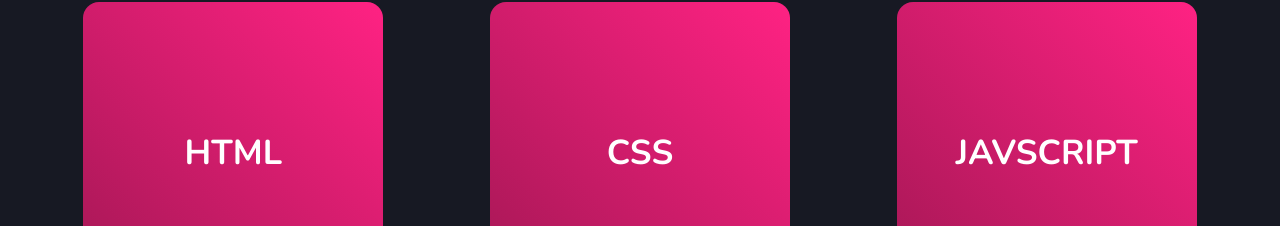
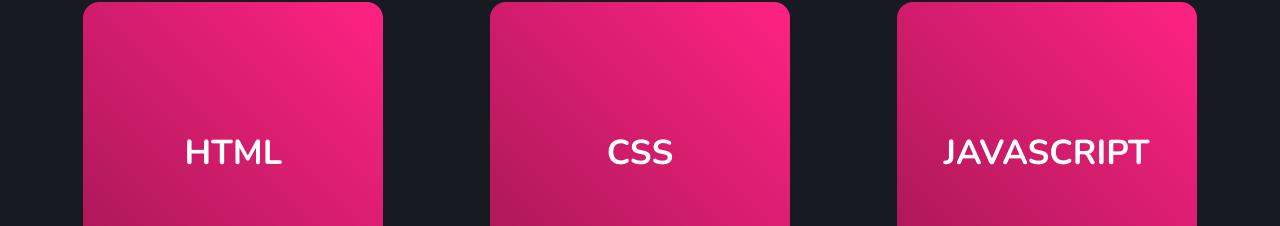
Before and after one commit to DemetriuGabriel/my-linktree, a website: page index.html in a window 1280 px wide. Shown: the part 568-794 px from the top of the page. Drawn offline with nearby package versions, Linux system fonts and the light colour scheme.

Commit message:
update index html

```diff
--- a/index.html
+++ b/index.html
@@ -83,7 +83,7 @@
                         <div class="flip-card">
                             <div class="flip-card-inner">
                                 <div class="card flip-card-front">
-                                    <h2>JAVSCRIPT</h2>
+                                    <h2>JAVASCRIPT</h2>
                                 </div>
 
                                 <div class="card flip-card-back">
```
